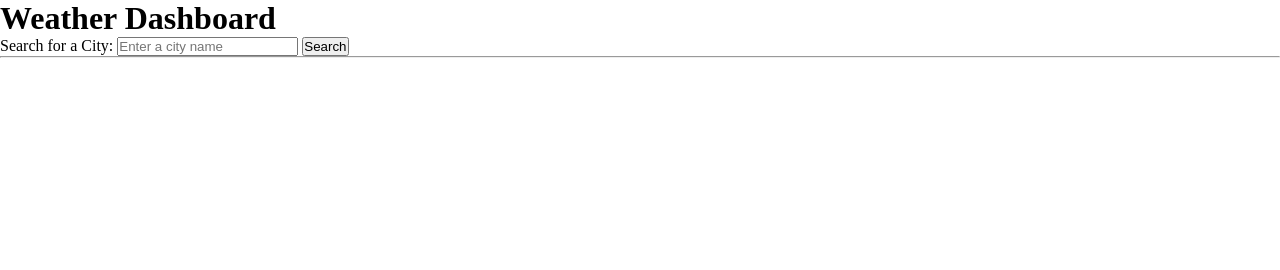
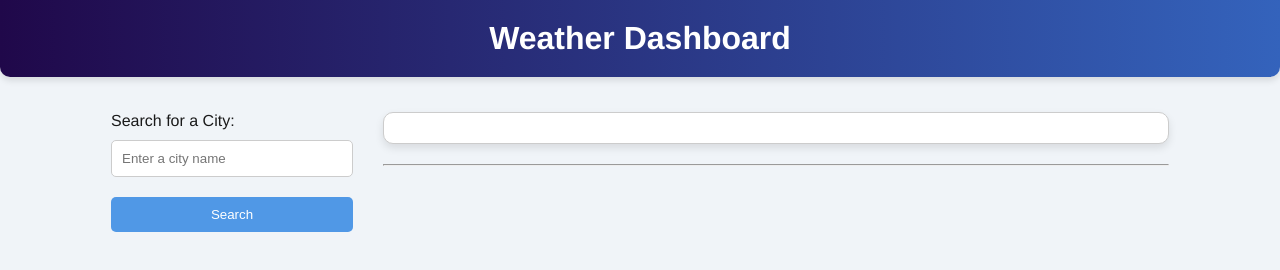
Before and after one commit to sickcurse/WeatherDash, a plain HTML site: page index.html in a window 1280 px wide. Drawn offline with nearby package versions, Linux system fonts and the light colour scheme; a web font is replaced by a local one.

Commit message:
revised css file

```diff
--- a/styles/jass.css
+++ b/styles/jass.css
@@ -6,6 +6,98 @@
   padding: 0;
 }
 
-fruwofbwiobfoiuwboufwofwwojf
-fwjnbrfwiobniorwnbfor
-frnwjrjwbfrowbforwb
+html, body {
+  min-height: 100%;
+  font-family: 'Helvetica Neue', sans-serif;
+  background-color: #f0f4f8;
+  color: #1a1a1a;
+}
+
+header {
+  background: linear-gradient(to right, #20084a, #3463bc);
+  color: #fff;
+  padding: 20px;
+  text-align: center;
+  border-radius: 0 0 10px 10px;
+  box-shadow: 0 4px 6px rgba(0, 0, 0, 0.1);
+}
+
+.container {
+    width: 85%;
+    max-width: 1200px;
+    margin: 20px auto;
+}
+
+.row {
+    display: flex;
+    flex-wrap: wrap;
+}
+
+.col-3 {
+    width: 25%;
+    padding: 15px;
+}
+
+.col-9 {
+    width: 75%;
+    padding: 15px;
+}
+
+form {
+    display: flex;
+    flex-direction: column;
+}
+
+input, button {
+    padding: 10px;
+    margin: 10px 0;
+    border-radius: 5px;
+}
+
+input {
+    border: 1px solid #ccc;
+}
+
+button {
+    background-color: #5098e6;
+    color: #fff;
+    border: none;
+    cursor: pointer;
+    border-radius: 5px;
+}
+
+button:hover {
+    background-color: #1b89bc;
+}
+
+.weather-card, .five-day-card {
+    background-color: #fff;
+    border: 1px solid #ccc;
+    padding: 15px;
+    border-radius: 10px;
+    box-shadow: 0 4px 8px rgba(0, 0, 0, 0.1);
+    margin-bottom: 20px;
+  }
+
+.weather-card img,
+.five-day-card img {
+  margin-left: 10px;
+  vertical-align: middle;
+}
+
+.forecast-container {
+    display: flex;
+    gap: 15px;
+    justify-content: space-between;
+  }
+
+  .five-day-card {
+    flex: 1;
+    background-color: #2d3e50;
+    color: #fff;
+    text-align: center;
+  }
+
+  #history button {
+    display: block
+  }
```
